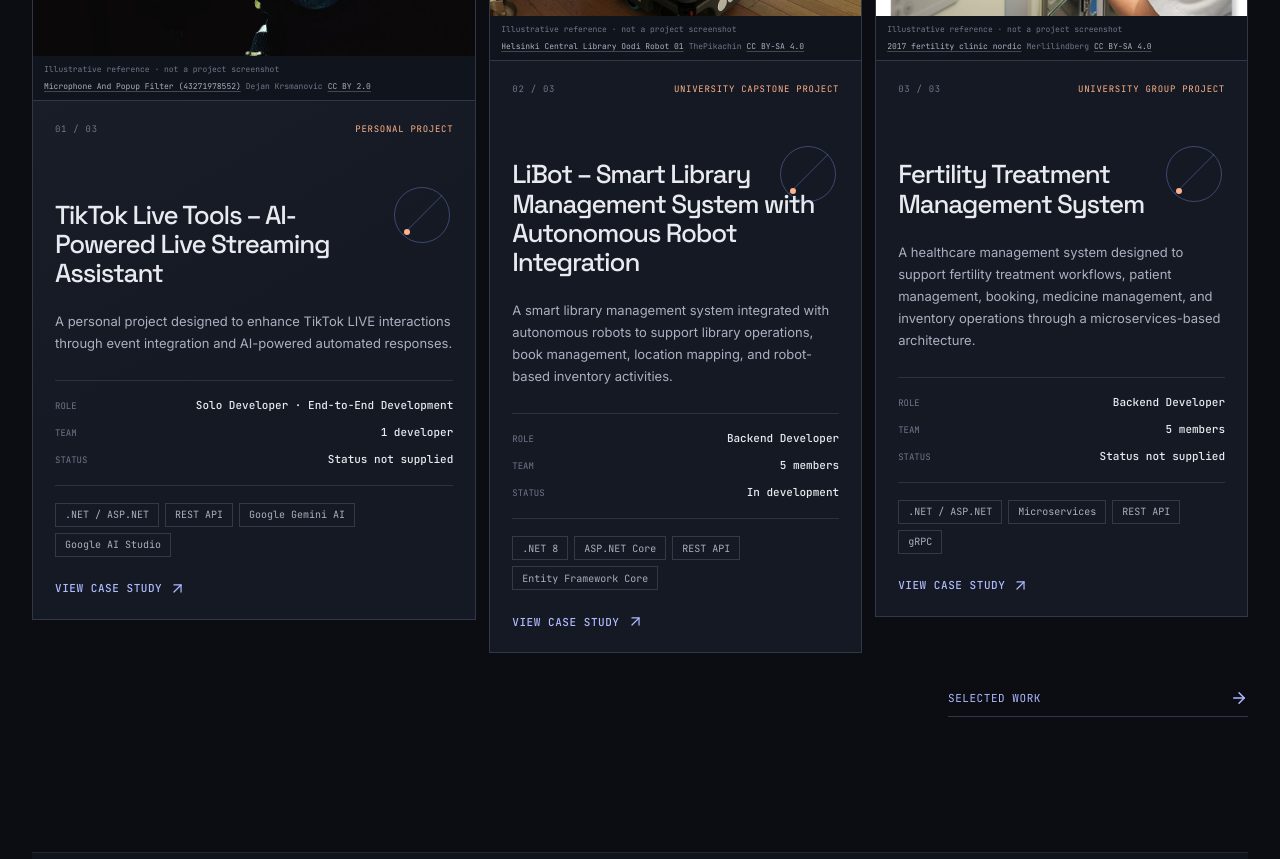
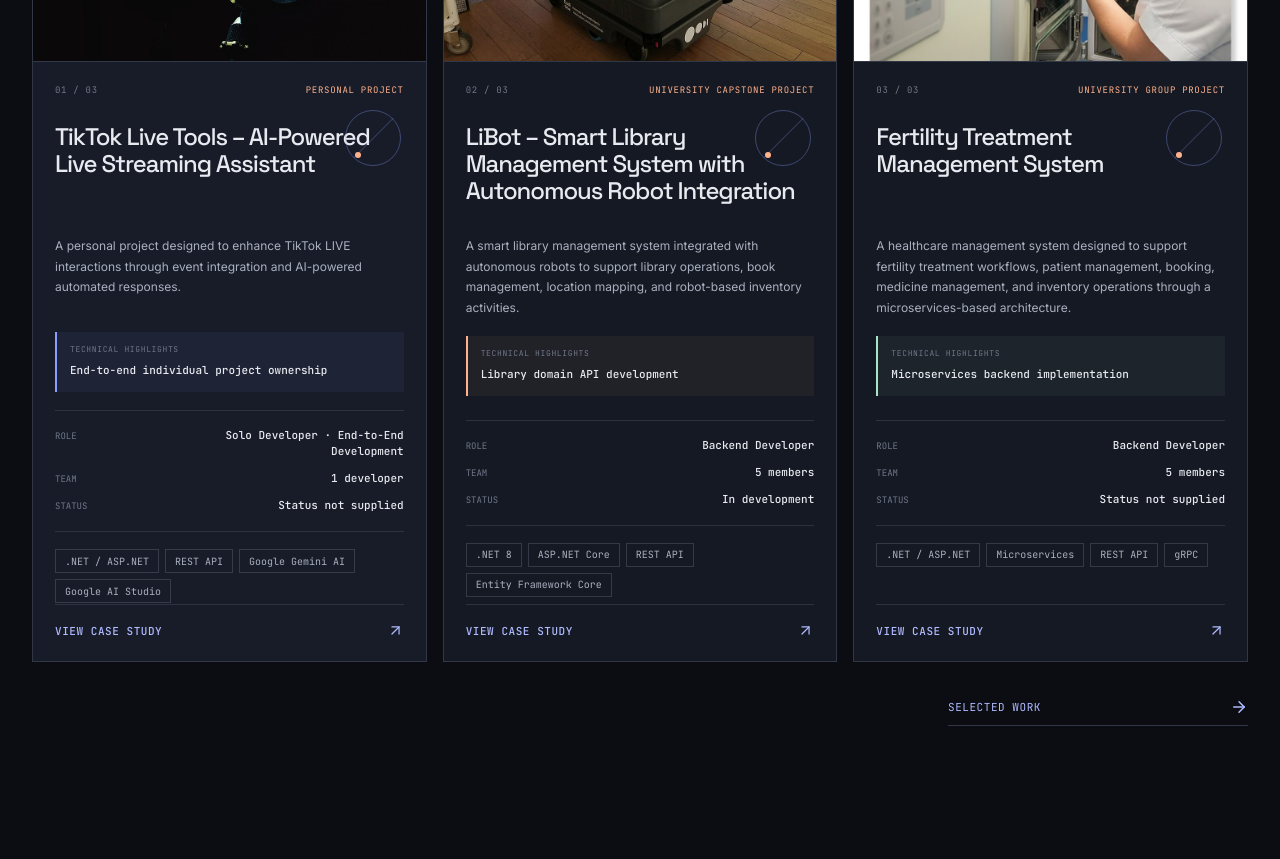
Before and after one commit to MinhAn1808/CVPorfolio, a React (Vite) app: page / in a window 1280 px wide. Shown: the part 3640-4499 px from the top of the page. Built offline with nearby package versions, Linux system fonts and the light colour scheme.

Commit message:
Refine project card presentation

```diff
--- a/src/components/common/ProjectCard.tsx
+++ b/src/components/common/ProjectCard.tsx
@@ -14,12 +14,13 @@ export function ProjectCard({ project, compact = false }: { project: Project; co
     <motion.article className={`project-card${compact ? ' project-card-compact' : ''}`} whileHover={reduced ? undefined : { y: -4 }} transition={{ duration: 0.2 }}>
       <ProjectImage project={project} />
       <div className="project-card-content">
-      <div className="project-card-top"><span className="project-index">{project.index} / 03</span><span className="project-type">{text(project.type)}</span></div>
-      <div className="project-card-title"><h3>{text(project.title)}</h3><span className="project-orbit" aria-hidden="true"><span /></span></div>
-      <p className="project-summary">{text(project.overview)}</p>
-      {!compact && <div className="project-meta"><div><span>{t.labels.role}</span><strong>{text(project.role)}</strong></div><div><span>{t.labels.team}</span><strong>{text(project.team)}</strong></div><div><span>{t.labels.status}</span><strong>{text(project.status)}</strong></div></div>}
-      <div className="tech-list">{project.technologies.slice(0, compact ? 3 : 4).map(item => <TechBadge key={item} quiet>{item}</TechBadge>)}</div>
-      <Link className="text-link project-link" to={`/projects/${project.slug}`}>{t.actions.viewCase}<ArrowUpRight size={17} strokeWidth={1.7} aria-hidden="true" /></Link>
+        <div className="project-card-top"><span className="project-index">{project.index} / 03</span><span className="project-type">{text(project.type)}</span></div>
+        <div className="project-card-title"><h3>{text(project.title)}</h3><span className="project-orbit" aria-hidden="true"><span /></span></div>
+        <p className="project-summary">{text(project.overview)}</p>
+        <div className="project-highlight"><span>{t.labels.highlights}</span><strong>{text(project.highlights[0])}</strong></div>
+        {!compact && <div className="project-meta"><div><span>{t.labels.role}</span><strong>{text(project.role)}</strong></div><div><span>{t.labels.team}</span><strong>{text(project.team)}</strong></div><div><span>{t.labels.status}</span><strong>{text(project.status)}</strong></div></div>}
+        <div className="tech-list">{project.technologies.slice(0, compact ? 3 : 4).map(item => <TechBadge key={item} quiet>{item}</TechBadge>)}</div>
+        <Link className="text-link project-link" to={`/projects/${project.slug}`}><span>{t.actions.viewCase}</span><ArrowUpRight size={17} strokeWidth={1.7} aria-hidden="true" /></Link>
       </div>
     </motion.article>
   )
--- a/src/index.css
+++ b/src/index.css
@@ -147,29 +147,36 @@ h1, h2, h3, p { margin-top: 0; }
 .skill-footnote { display: flex; align-items: center; gap: 10px; margin-top: 22px; color: var(--faint); font: 10px var(--mono); }
 .footnote-mark { display: grid; place-items: center; width: 18px; height: 18px; color: var(--accent); border: 1px solid rgba(139,158,255,.5); border-radius: 50%; }
 
-.projects-grid { display: grid; grid-template-columns: 1.12fr .94fr .94fr; align-items: start; gap: 13px; }
-.project-card { position: relative; min-height: 620px; padding: 0; display: flex; flex-direction: column; border: 1px solid var(--line); background: var(--card); overflow: hidden; transition: border-color .2s ease, background .2s ease; }
-.project-card:hover { border-color: rgba(139,158,255,.7); background: var(--card-light); }
-.project-card:first-child { background: linear-gradient(150deg, #1a202c, #151923 64%); }
+.projects-grid { display: grid; grid-template-columns: repeat(3, minmax(0, 1fr)); align-items: stretch; gap: 16px; }
+.project-card { position: relative; min-height: 650px; padding: 0; display: flex; flex-direction: column; border: 1px solid var(--line); border-top: 2px solid rgba(139,158,255,.72); background: var(--card); overflow: hidden; transition: border-color .2s ease, background .2s ease, transform .2s ease; }
+.project-card:nth-child(2) { border-top-color: rgba(255,178,139,.75); }
+.project-card:nth-child(3) { border-top-color: rgba(169,228,197,.72); }
+.project-card:hover { border-color: rgba(139,158,255,.8); background: var(--card-light); }
+.project-card:first-child { background: #171c28; }
 .project-card-top, .project-card-title { position: relative; z-index: 1; display: flex; justify-content: space-between; align-items: flex-start; gap: 14px; }
 .project-index, .project-type { color: var(--faint); font-size: 9px; }
 .project-type { color: var(--peach); text-align: right; line-height: 1.4; }
-.project-card-title { margin-top: 64px; }
-.project-card-title h3 { max-width: 340px; margin: 0; color: var(--text); font: 500 26px/1.12 var(--display); letter-spacing: -.045em; }
+.project-card-title { min-height: 96px; margin-top: 27px; }
+.project-card-title h3 { max-width: 340px; margin: 0; color: var(--text); font: 500 24px/1.12 var(--display); letter-spacing: -.045em; }
 .project-orbit { position: absolute; right: 3px; top: -14px; width: 56px; height: 56px; border: 1px solid rgba(139,158,255,.35); border-radius: 50%; }
 .project-orbit::before { content: ''; position: absolute; left: 50%; top: -1px; width: 1px; height: 56px; background: rgba(139,158,255,.25); transform: rotate(45deg); transform-origin: center; }
 .project-orbit span { position: absolute; left: 9px; bottom: 7px; width: 6px; height: 6px; border-radius: 50%; background: var(--peach); }
-.project-summary { position: relative; z-index: 1; margin: 22px 0 26px; color: var(--muted); font-size: 13px; line-height: 1.7; }
+.project-summary { position: relative; z-index: 1; min-height: 78px; margin: 16px 0 18px; color: var(--muted); font-size: 12px; line-height: 1.7; }
+.project-highlight { display: grid; gap: 7px; min-height: 60px; margin-bottom: 18px; padding: 12px 13px; border-left: 2px solid var(--accent); background: rgba(139,158,255,.06); }
+.project-card:nth-child(2) .project-highlight { border-left-color: var(--peach); background: rgba(255,178,139,.05); }
+.project-card:nth-child(3) .project-highlight { border-left-color: var(--mint); background: rgba(169,228,197,.05); }
+.project-highlight span { color: var(--faint); font: 8px var(--mono); text-transform: uppercase; letter-spacing: .08em; }
+.project-highlight strong { color: var(--text); font: 500 11px/1.4 var(--mono); }
 .project-meta { display: grid; gap: 11px; margin-top: auto; padding: 17px 0; border-top: 1px solid rgba(48,55,70,.8); border-bottom: 1px solid rgba(48,55,70,.8); }
 .project-meta div { display: flex; justify-content: space-between; align-items: baseline; gap: 15px; }
 .project-meta span { color: var(--faint); font: 9px var(--mono); text-transform: uppercase; }
 .project-meta strong { max-width: 65%; color: var(--text); font: 500 11px/1.45 var(--mono); text-align: right; }
-.project-card .tech-list { margin-top: 17px; }
-.project-link { margin-top: 23px; }
+.project-card .tech-list { min-height: 55px; margin-top: 17px; align-content: start; }
+.project-link { justify-content: space-between; width: 100%; margin-top: auto; padding-top: 17px; border-top: 1px solid rgba(48,55,70,.8); }
 .project-card-content { display: flex; flex: 1; flex-direction: column; padding: 22px; }
 .project-image { margin: 0; overflow: hidden; border-bottom: 1px solid var(--line); background: var(--bg-soft); }
 .project-image img { display: block; width: 100%; height: 100%; object-fit: cover; }
-.project-image-card img { aspect-ratio: 16 / 9; }
+.project-image-card img { aspect-ratio: 16 / 8.5; }
 .project-image-card figcaption { display: flex; justify-content: space-between; align-items: center; flex-wrap: wrap; gap: 6px 12px; padding: 8px 11px; color: var(--faint); font: 8px/1.4 var(--mono); }
 .image-credit { display: inline-flex; align-items: center; flex-wrap: wrap; gap: 5px; }
 .image-credit a { color: var(--muted); text-decoration: underline; text-decoration-color: rgba(170,176,192,.32); text-underline-offset: 2px; }
@@ -264,6 +271,8 @@ h1, h2, h3, p { margin-top: 0; }
 @media (max-width: 620px) {
   .credentials-grid { grid-template-columns: 1fr; }
   .credential-item { min-height: 0; }
+  .project-card-title { min-height: 0; margin-top: 27px; }
+  .project-summary { min-height: 0; }
 }
 
 .step-type-diagram { position: relative; max-width: 630px; margin: 30px auto 0; }
```
